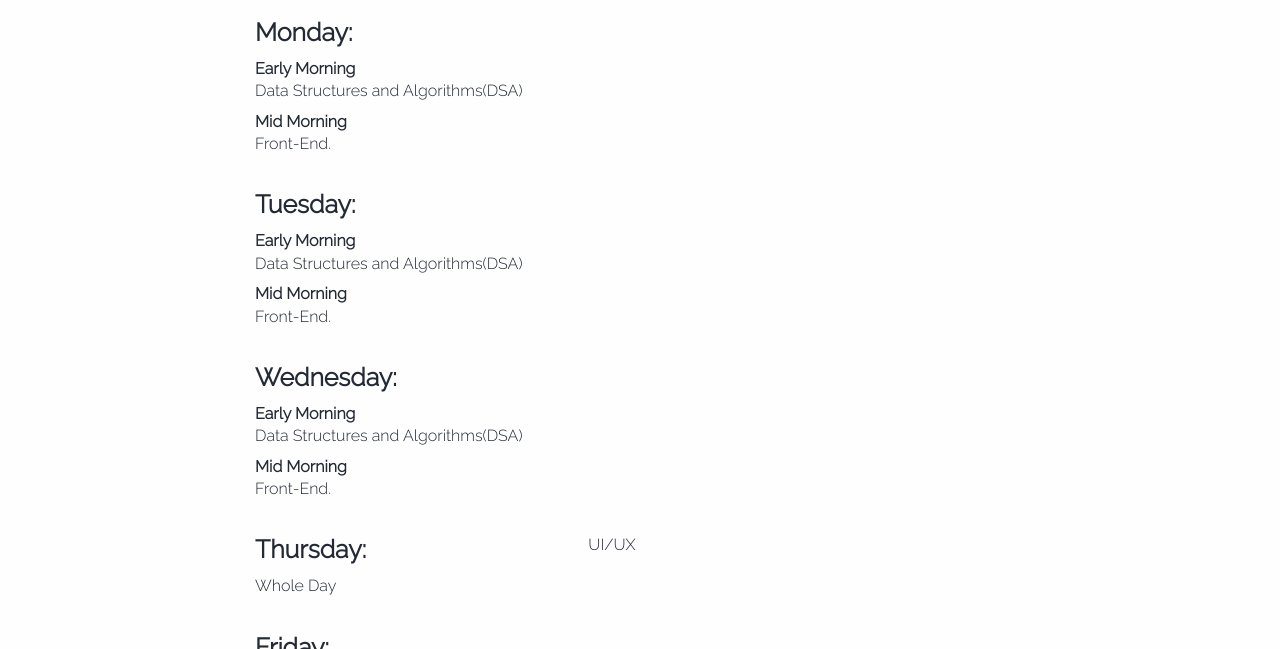
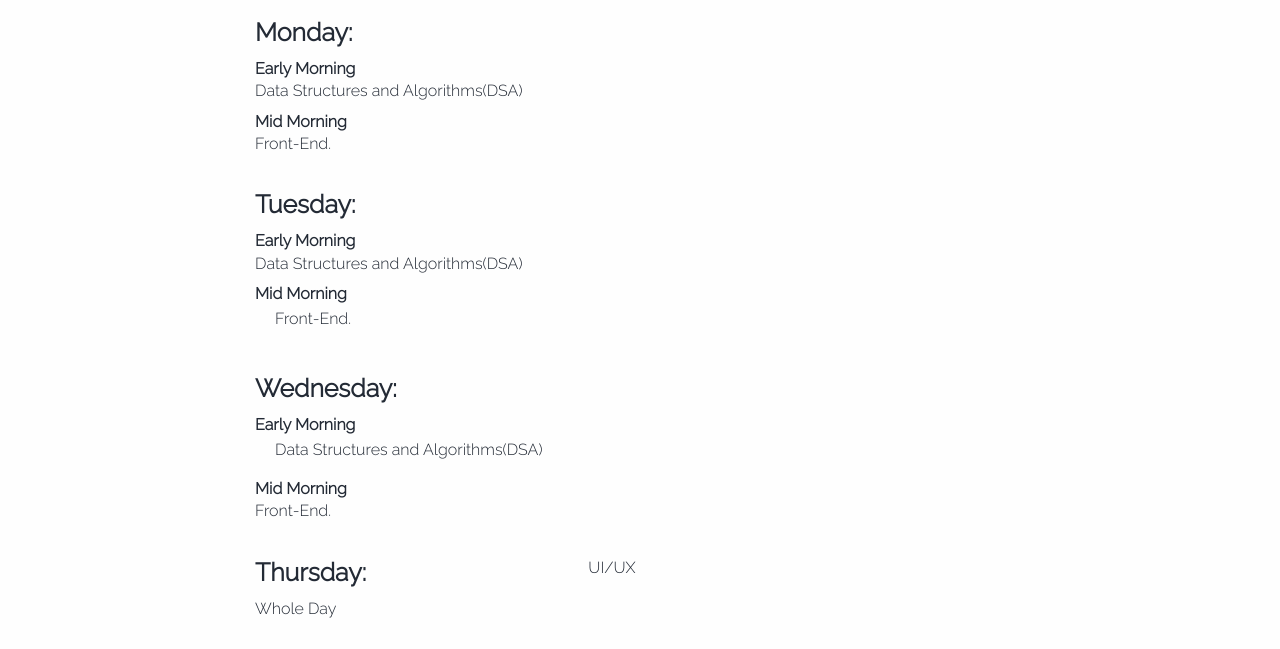
Before and after one commit to gitalry/Moringa-School-Curriculum-UI, a plain HTML site: page index.html in a window 1280 px wide. Shown: the part 379-1028 px from the top of the page. Drawn offline with Linux system fonts and the light colour scheme.

Commit message:
ordered list

```diff
--- a/index.html
+++ b/index.html
@@ -62,7 +62,7 @@
                     <div class="small-4 medium-4 large-4 columns">
                      <h4 class="days"><b>Tuesday:</b></h4>
                   <h6><b>Early Morning</b></br>Data Structures and Algorithms(DSA)</h6>
-                      <h6><b>Mid Morning</b></br>Front-End.</h6>
+                      <h6><b>Mid Morning</b></br><ol>Front-End.</ol></h6>
                     </div>
                     <div class="small-8 medium-8 large-8 columns">
                      <p></p>
@@ -72,7 +72,7 @@
                   <div class="row">
                     <div class="small-4 medium-4 large-4 columns">
                     <h4 class="days"><b>Wednesday:</b></h4>
-                    <h6><b>Early Morning</b></br>Data Structures and Algorithms(DSA)</h6>
+                        <h6><b>Early Morning</b><ol>Data Structures and Algorithms(DSA)</ol></h6>
                     <h6><b>Mid Morning</b></br>Front-End.</h6>
                     </div>
                     <div class="small-8 medium-8 large-8 columns">
```
